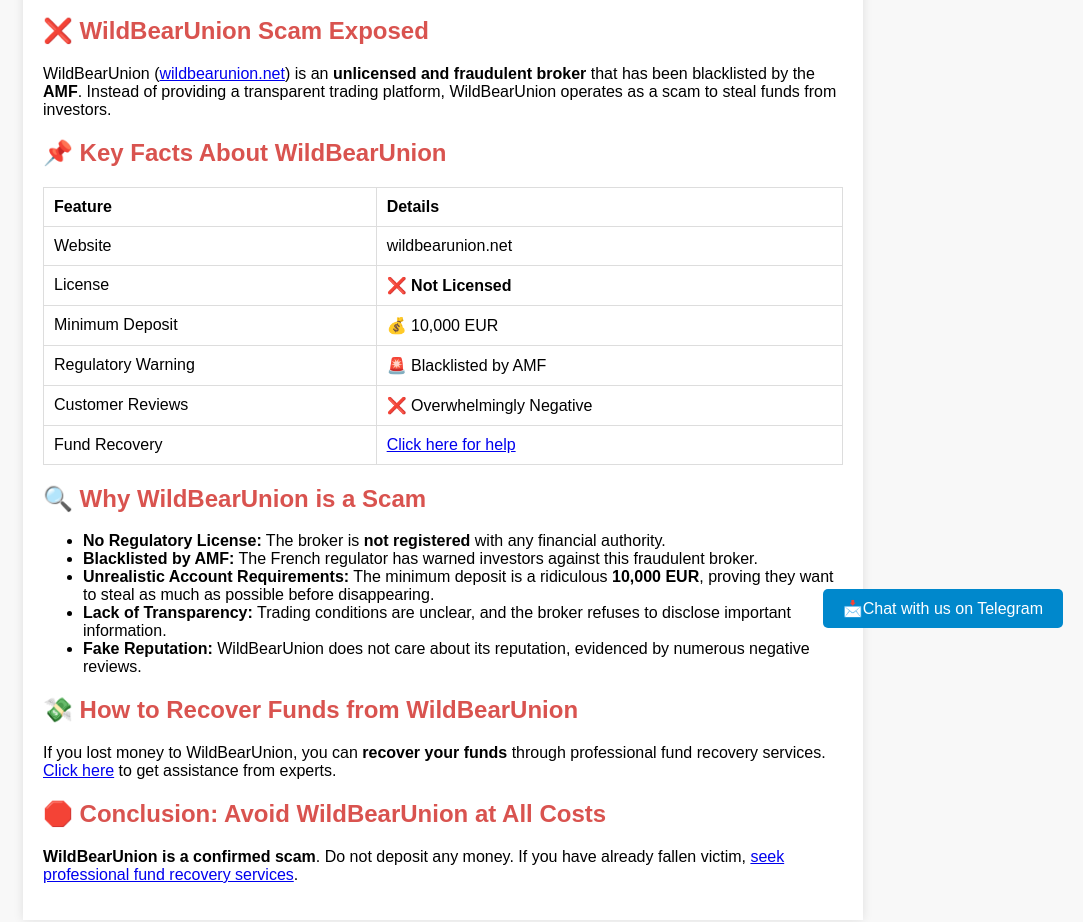
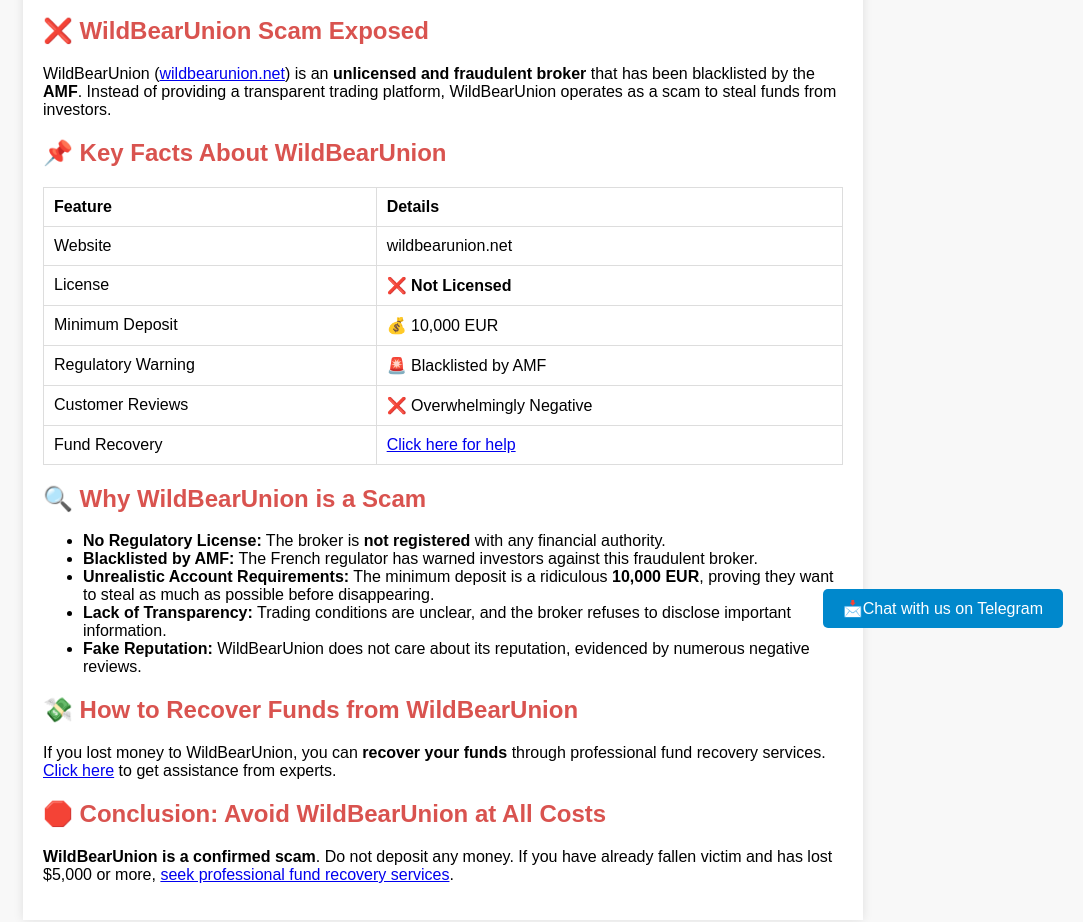
Before and after one commit to Fintechreviewer/wildbearunion.net-review-is-this-broker-legit-or-scam, a plain HTML site: page index.html in a window 1280 px wide. Shown: the part 152-1074 px from the top of the page, without its empty margins (197-1280 px from the left). Drawn offline with Linux system fonts and the light colour scheme.

Commit message:
Update index.html

```diff
--- a/index.html
+++ b/index.html
@@ -1,6 +1,7 @@
 <!DOCTYPE html>
 <html lang="en">
 <head>
+    <meta name="google-site-verification" content="jxJeufSpzxW4Js5NGwUVeXIj_q0i67FUMUnYQIPWko0" />
     <meta charset="UTF-8">
     <meta name="viewport" content="width=device-width, initial-scale=1.0">
     <meta name="description" content="WildBearUnion review: Is wildbearunion.net a scam? Read our in-depth analysis of WildBearUnion, a blacklisted scam broker, and learn how to recover lost funds.">
@@ -48,7 +49,7 @@
         <p>If you lost money to WildBearUnion, you can <strong>recover your funds</strong> through professional fund recovery services. <a href="https://secureform.cncintel.com/cncintelligence/form/BP/formperma/W6dSGqsKM2cxBeHFtd8jGzagYDJun_9TjlK_l3BPBkY" target="_blank">Click here</a> to get assistance from experts.</p>
 
         <h2>🛑 Conclusion: Avoid WildBearUnion at All Costs</h2>
-        <p><strong>WildBearUnion is a confirmed scam</strong>. Do not deposit any money. If you have already fallen victim, <a href="https://secureform.cncintel.com/cncintelligence/form/BP/formperma/W6dSGqsKM2cxBeHFtd8jGzagYDJun_9TjlK_l3BPBkY" target="_blank">seek professional fund recovery services</a>.</p>
+        <p><strong>WildBearUnion is a confirmed scam</strong>. Do not deposit any money. If you have already fallen victim and has lost $5,000 or more, <a href="https://secureform.cncintel.com/cncintelligence/form/BP/formperma/W6dSGqsKM2cxBeHFtd8jGzagYDJun_9TjlK_l3BPBkY" target="_blank">seek professional fund recovery services</a>.</p>
     </div>
 
     <a href="https://t.me/githubreviews" class="telegram" target="_blank">📩Chat with us on Telegram</a>
```
